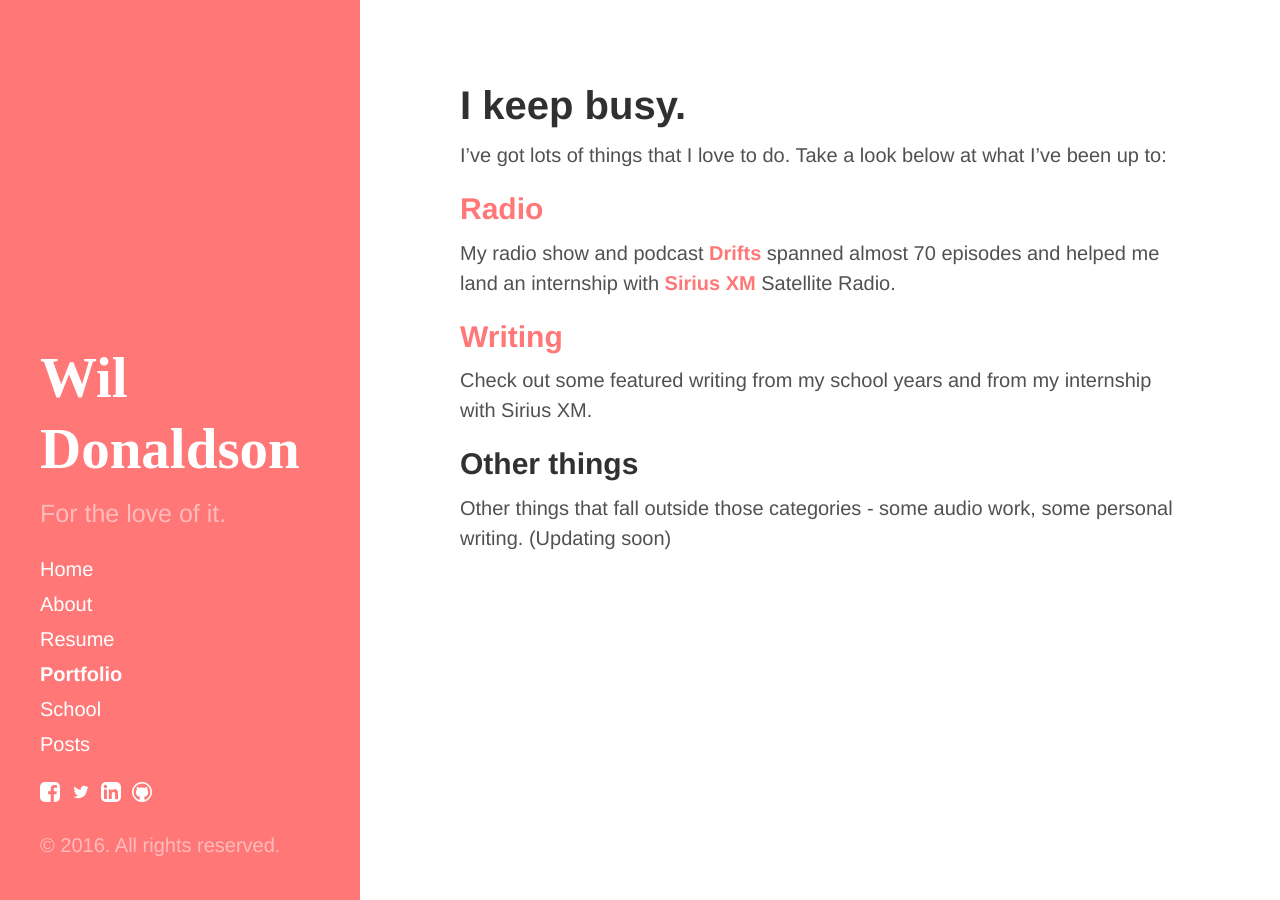
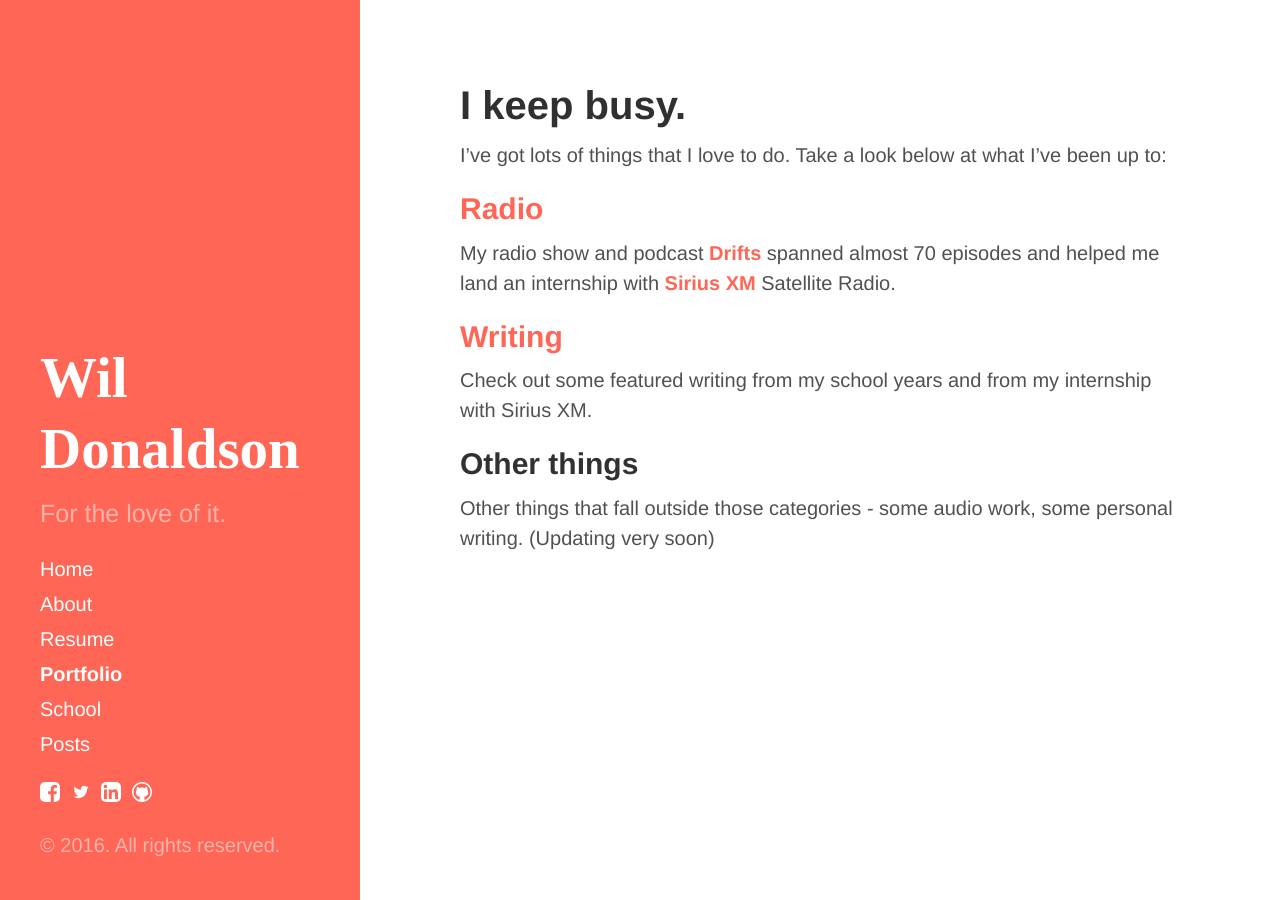
Before and after one commit to crownsedge/wildonaldson.me, a Jekyll site: the page built from portfolio/index.md, in a window 1280 px wide. Built offline with Jekyll 4.4.1, drawn with Linux system fonts in a browser that asks for light colours; comment, search, counter and statistics services are not loaded.

Commit message:
color fixes
note to self: don’t design colors without turning flux off first

```diff
--- a/portfolio/index.md
+++ b/portfolio/index.md
@@ -13,4 +13,4 @@ My radio show and podcast [Drifts](http://drifts.fm/) spanned almost 70 episodes
 Check out some featured writing from my school years and from my internship with Sirius XM.
 
 ## Other things
-Other things that fall outside those categories - some audio work, some personal writing. (Updating soon)
+Other things that fall outside those categories - some audio work, some personal writing. (Updating very soon)
--- a/public/css/customizations.css
+++ b/public/css/customizations.css
@@ -33,11 +33,11 @@ p a {
 	Color theming
 */
 .theme-base-00 .sidebar {
-  background-color: #f77;
+  background-color: #f65;
 }
 .theme-base-00 .content a,
 .theme-base-00 .related-posts li a:hover {
-  color: #f77;
+  color: #f65;
 }
 
 /*
```
